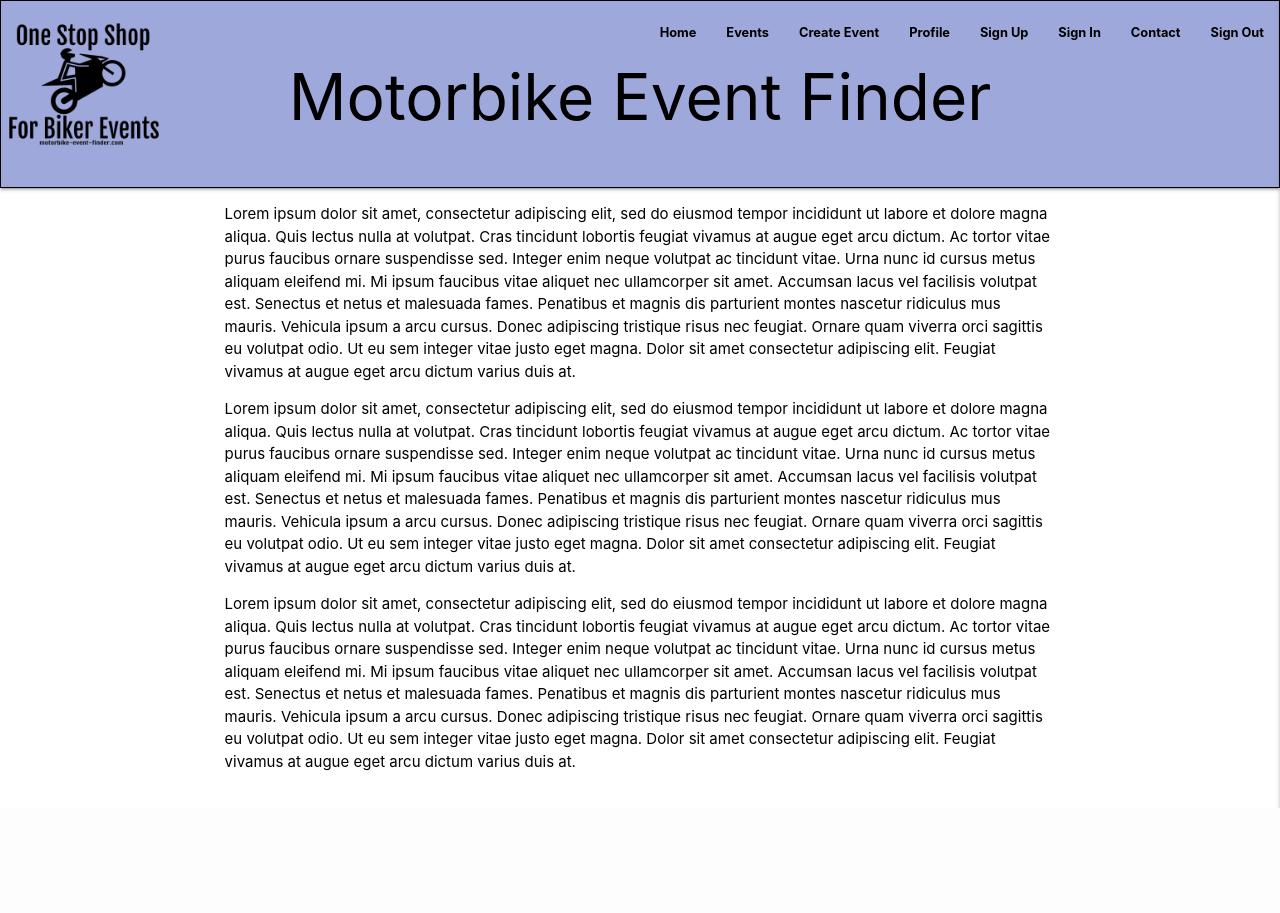
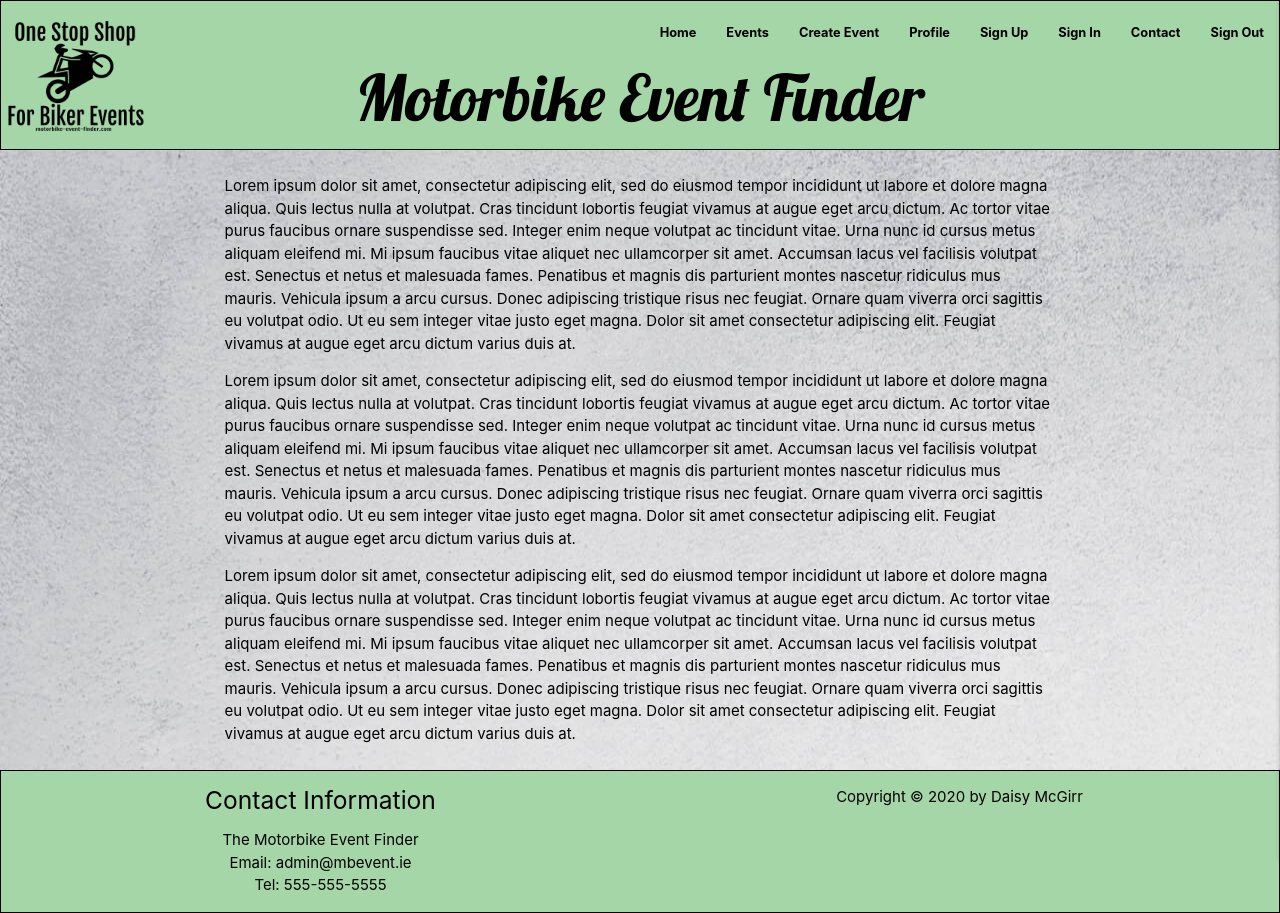
Before and after one commit to Dee-McG/Motorbike-Event-Finder, a Flask app: page / in a window 1280 px wide. Before the commit the page ends 808 px from the top, so only its background shows below. Run offline with Flask 2, Linux system fonts and the light colour scheme.

Commit message:
Added footer, background image and updated styling

```diff
--- a/static/css/style.css
+++ b/static/css/style.css
@@ -1,3 +1,4 @@
+@import url('https://fonts.googleapis.com/css2?family=Lobster&display=swap');
 * {
     color: black;
 }
@@ -11,11 +12,12 @@ nav li a {
 
 nav .title {
     font-size: 5vw;
+    font-family: 'Lobster', san-serif;
 }
 
 .menu-icon i {
     margin-top: 50%;
-    font-size: 10vh;
+    font-size: 8vh;
     min-height: 100%;
 }
 
@@ -28,3 +30,25 @@ nav .brand-logo {
     min-height: 150px;
     max-height: 100%;
 }
+
+/* Main */
+main {
+    background-image: url("../images/background-img.jpg");
+    width: 100%;
+    height: auto;
+    padding-top: 10px;
+    padding-bottom: 10px;
+}
+
+.row {
+    margin-bottom: 0;
+}
+
+/* Footer */
+footer {
+    border: 1px solid black;
+}
+
+a:link {
+  color: black;
+}
--- a/templates/base.html
+++ b/templates/base.html
@@ -19,7 +19,7 @@
     </head>
     <body>
         <!-- Nav Start -->
-    <nav class="nav-extended indigo lighten-3">
+        <nav class="nav-extended green lighten-3">
             <div class="nav-wrapper">
                 <div class="row">
                     <a><img src="{{ url_for('static', filename='images/logo.png') }}" class="brand-logo left"></a>
@@ -48,7 +48,7 @@
 
         <!-- Mobile side Nav Start -->
         <ul class="sidenav" id="mobile-demo">
-        <li><a href="index.html">Home</a></li>
+            <li><a href="{{ url_for('home') }}">Home</a></li>
             <li><a href="#">Events</a></li>
             <li><a href="#">Create Event</a></li>
             <li><a href="#">Profile</a></li>
@@ -59,9 +59,31 @@
         </ul>
         <!-- Mobile side Nav End -->
 
+        <!-- Main Content -->
+        <main>
         {% block content %}
 
         {% endblock %}
+        </main>
+
+        <footer class="green lighten-3">
+            <div class="row">
+                <div class="col s12 m6 center">
+                    <h5>Contact Information</h5>
+                    <p>
+                        The Motorbike Event Finder<br>
+                        <a href="mailto:admin@mbevent.ie">Email: admin@mbevent.ie</a></br>
+                        <a href="tel:555-555-5555">Tel: 555-555-5555</a>
+                    </p>
+                </div>
+
+                <div class="col s12 m6 center">
+                    <p>
+                        Copyright &copy; 2020 by Daisy McGirr
+                    </p>
+                </div>
+            </div>
+        </footer>
 
         <!-- Load jQuery and Materialize JS files -->
         <script src="https://code.jquery.com/jquery-3.5.1.min.js"
```
Also changed, not shown: static/images/background-img.jpg (added). Lines whose indentation alone changed are shown as unchanged.
